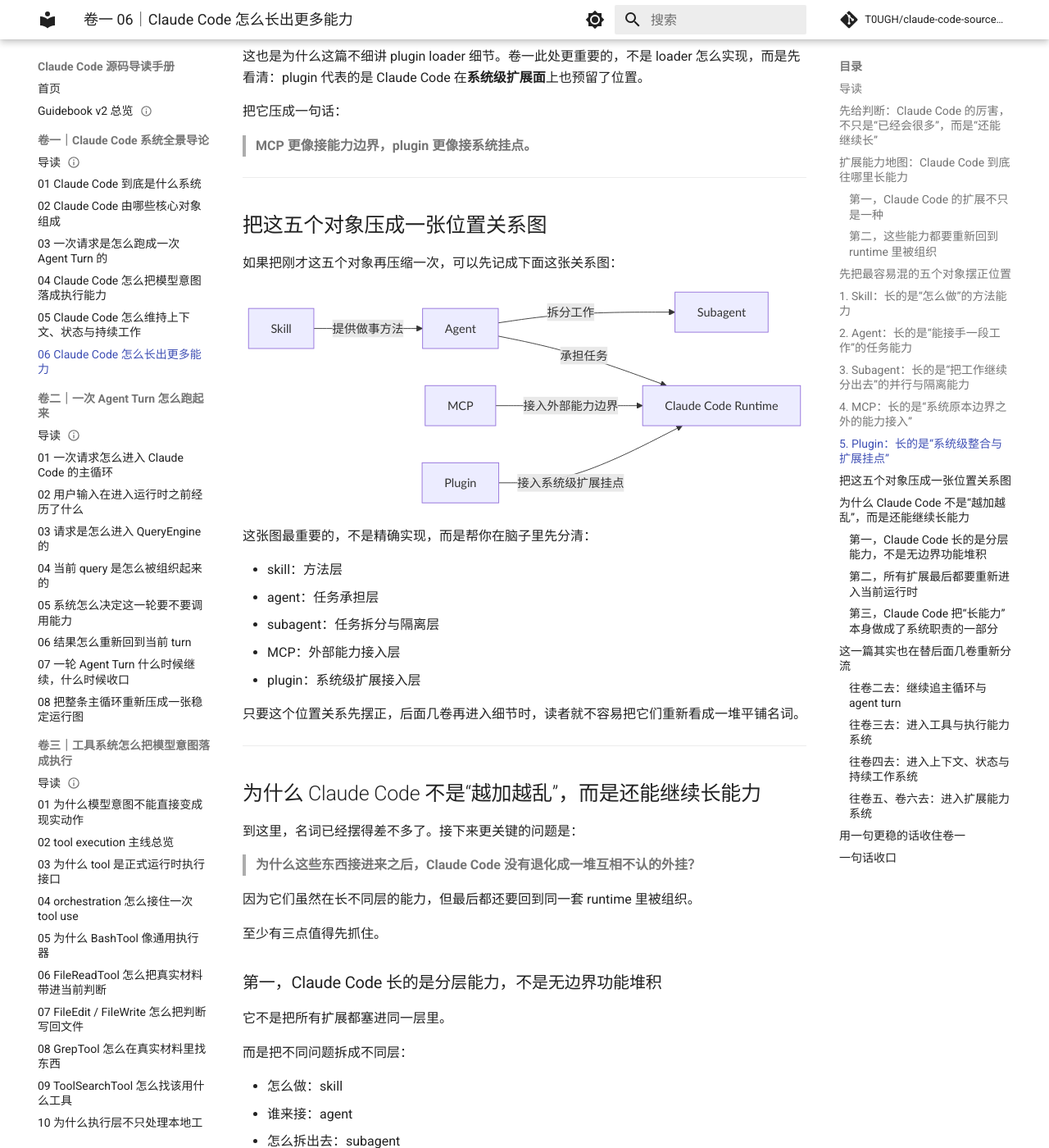
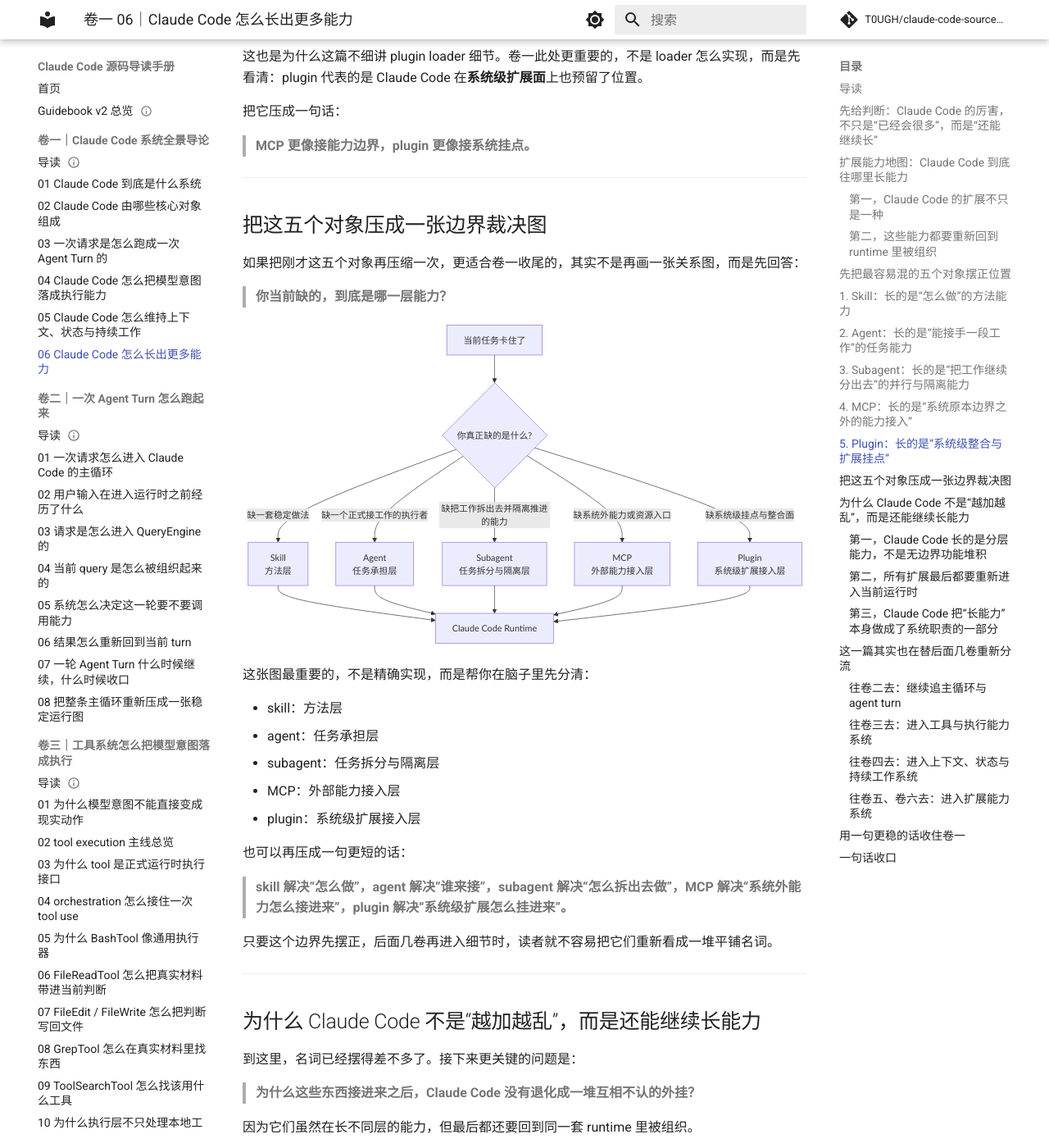
Before and after one commit to T0UGH/claude-code-source-guide, an MkDocs documentation site: the page built from docs/guidebookv2/volume-1/06-how-claude-code-grows-new-capabilities.md, in a window 1280 px wide and 1400 px high, scrolled down 6382 px. Shown: the whole window at 82% size. Built offline with MkDocs 1.6.1 and Material for MkDocs 9.7.7, drawn with Linux system fonts in a browser that asks for light colours; comment, search, counter and statistics services are not loaded.

Commit message:
improve volume-1 article 06 extension boundary diagram

````diff
--- a/docs/guidebookv2/volume-1/06-how-claude-code-grows-new-capabilities.md
+++ b/docs/guidebookv2/volume-1/06-how-claude-code-grows-new-capabilities.md
@@ -275,23 +275,26 @@ plugin 和 MCP 很容易被并排看，但它们不完全是一回事。
 
 ---
 
-## 把这五个对象压成一张位置关系图
+## 把这五个对象压成一张边界裁决图
 
-如果把刚才这五个对象再压缩一次，可以先记成下面这张关系图：
+如果把刚才这五个对象再压缩一次，更适合卷一收尾的，其实不是再画一张关系图，而是先回答：
+
+> **你当前缺的，到底是哪一层能力？**
 
 ```mermaid
-flowchart LR
-    SK[Skill]
-    AG[Agent]
-    SA[Subagent]
-    MCP[MCP]
-    PL[Plugin]
+flowchart TD
+    Q[当前任务卡住了] --> D{你真正缺的是什么?}
+    D -->|缺一套稳定做法| SK[Skill<br/>方法层]
+    D -->|缺一个正式接工作的执行者| AG[Agent<br/>任务承担层]
+    D -->|缺把工作拆出去并隔离推进的能力| SA[Subagent<br/>任务拆分与隔离层]
+    D -->|缺系统外能力或资源入口| MCP[MCP<br/>外部能力接入层]
+    D -->|缺系统级挂点与整合面| PL[Plugin<br/>系统级扩展接入层]
 
-    SK -->|提供做事方法| AG
-    AG -->|承担任务| RT[Claude Code Runtime]
-    AG -->|拆分工作| SA
-    MCP -->|接入外部能力边界| RT
-    PL -->|接入系统级扩展挂点| RT
+    SK --> RT[Claude Code Runtime]
+    AG --> RT
+    SA --> RT
+    MCP --> RT
+    PL --> RT
 ```
 
 这张图最重要的，不是精确实现，而是帮你在脑子里先分清：
@@ -302,7 +305,11 @@ flowchart LR
 - MCP：外部能力接入层
 - plugin：系统级扩展接入层
 
-只要这个位置关系先摆正，后面几卷再进入细节时，读者就不容易把它们重新看成一堆平铺名词。
+也可以再压成一句更短的话：
+
+> **skill 解决“怎么做”，agent 解决“谁来接”，subagent 解决“怎么拆出去做”，MCP 解决“系统外能力怎么接进来”，plugin 解决“系统级扩展怎么挂进来”。**
+
+只要这个边界先摆正，后面几卷再进入细节时，读者就不容易把它们重新看成一堆平铺名词。
 
 ---
 
````
